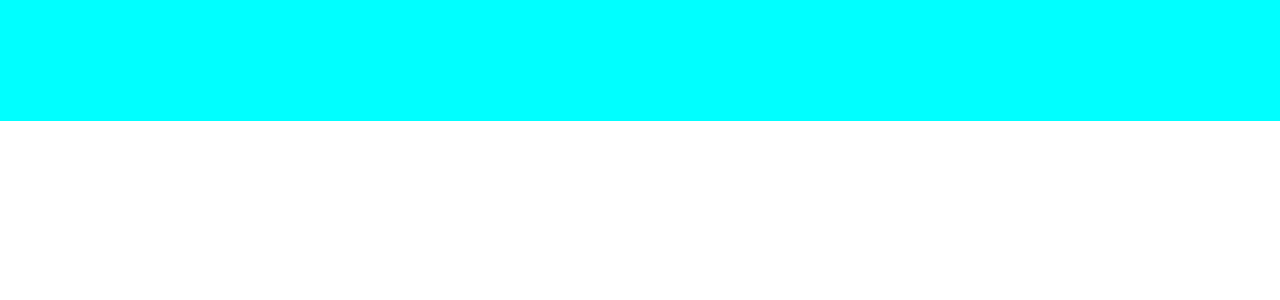
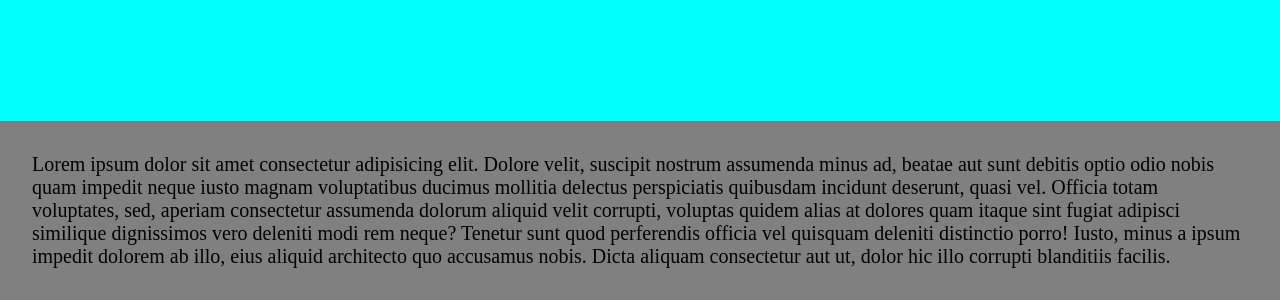
Before and after one commit to Ashrafullislam/Github, a plain HTML site: page index.html in a window 1280 px wide. Shown: the part 1886-2186 px from the top of the page. Before the commit the page ends 2007 px from the top, so only its background shows below. Drawn offline with Linux system fonts and the light colour scheme.

Commit message:
new paragraph

```diff
--- a/index.html
+++ b/index.html
@@ -30,7 +30,9 @@
             </p>
         </div>
     </div>
-
+ <div class="container">
+    <p class="bg">Lorem ipsum dolor sit amet consectetur adipisicing elit. Dolore velit, suscipit nostrum assumenda minus ad, beatae aut sunt debitis optio odio nobis quam impedit neque iusto magnam voluptatibus ducimus mollitia delectus perspiciatis quibusdam incidunt deserunt, quasi vel. Officia totam voluptates, sed, aperiam consectetur assumenda dolorum aliquid velit corrupti, voluptas quidem alias at dolores quam itaque sint fugiat adipisci similique dignissimos vero deleniti modi rem neque? Tenetur sunt quod perferendis officia vel quisquam deleniti distinctio porro! Iusto, minus a ipsum impedit dolorem ab illo, eius aliquid architecto quo accusamus nobis. Dicta aliquam consectetur aut ut, dolor hic illo corrupti blanditiis facilis.</p>
+ </div>
 
 </body>
 </html>
--- a/style.css
+++ b/style.css
@@ -12,3 +12,9 @@ p{
 h2{
     color:red;
 }
+.bg{
+    background-color: grey;
+    color:black;
+    padding:2rem;
+    font-size: 20px;
+}
```
